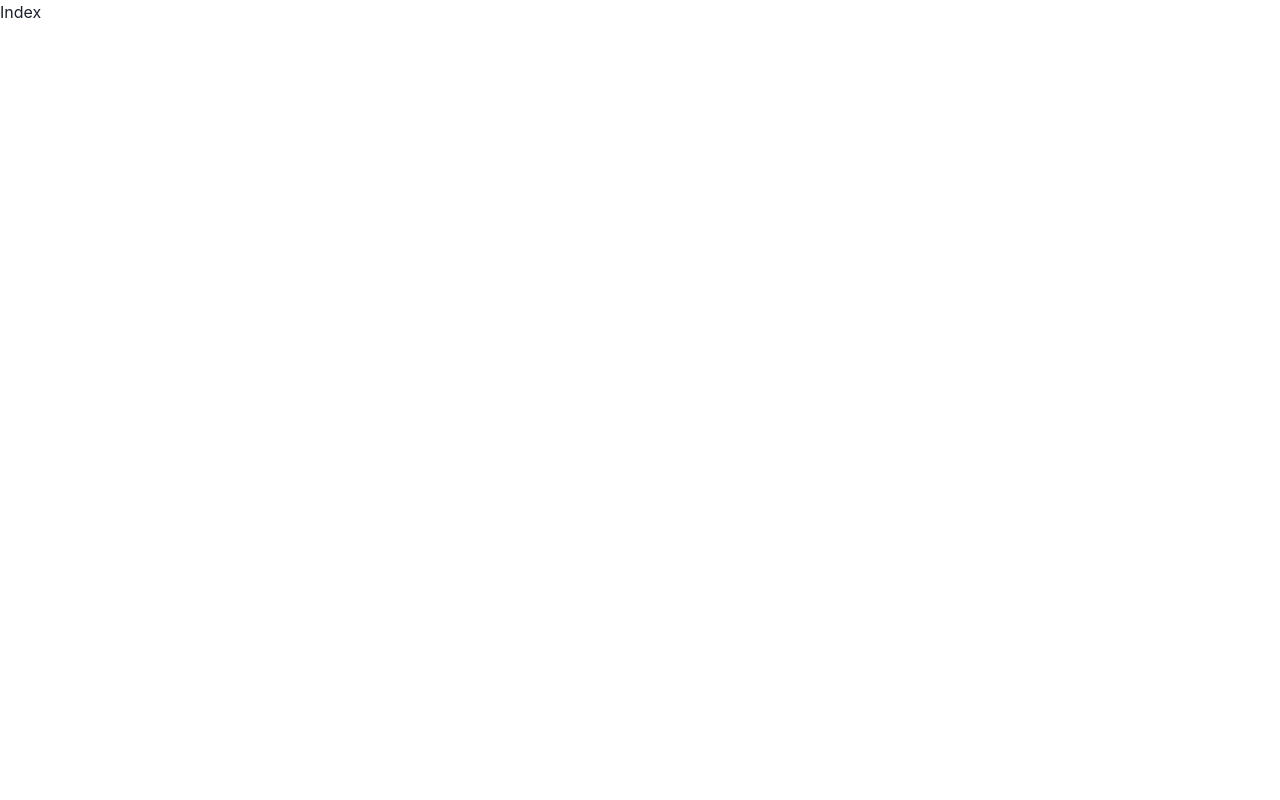
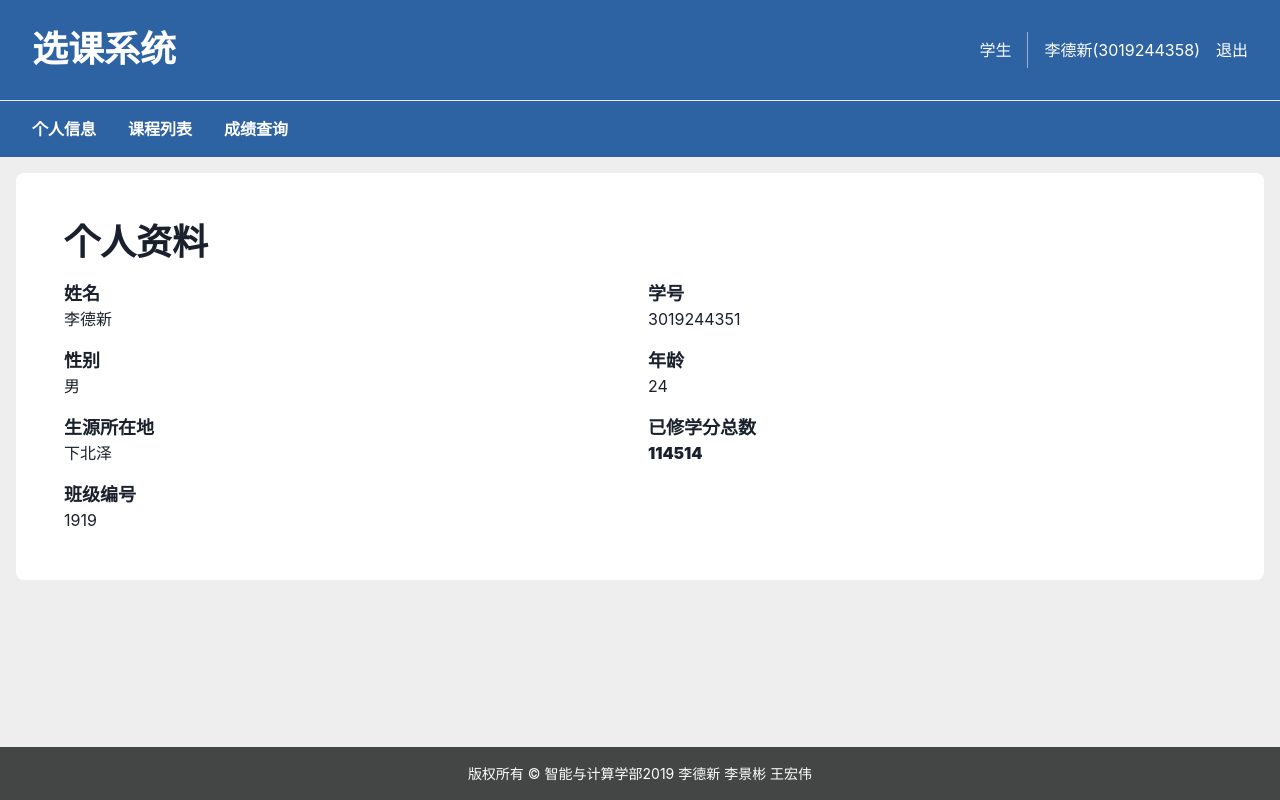
Before and after one commit to TranceDream/class-system, a Next.js app: page / in a window 1280 px wide. Built offline with nearby package versions, Linux system fonts and the light colour scheme.

Commit message:
[feat] 添加了学生端个人信息和选课页面

```diff
--- /dev/null
+++ b/components/student/courses.tsx
@@ -0,0 +1,67 @@
+import { Button, Flex, Heading, Text } from '@chakra-ui/react'
+import { Table, Tbody, Td, Th, Thead, Tr } from '@chakra-ui/table'
+import React from 'react'
+
+export default function Courses() {
+	return (
+		<Flex w='100%' bg='white' p={12} flexDir='column' borderRadius={8}>
+			<Heading size='xl' mb={4}>
+				课程列表
+			</Heading>
+			<Text fontSize='xl' fontWeight='bold'>
+				已选课程
+			</Text>
+			<Table mt={4} variant='simple' size='lg'>
+				<Thead>
+					<Tr>
+						<Th>课程编号</Th>
+						<Th>课程名称</Th>
+						<Th>学时</Th>
+						<Th>学分</Th>
+						<Th>考察方式</Th>
+						<Th>操作</Th>
+					</Tr>
+				</Thead>
+				<Tbody>
+					<Tr>
+						<Td>No.114514</Td>
+						<Td>课程名称</Td>
+						<Td>114514</Td>
+						<Td>1919</Td>
+						<Td>雷普</Td>
+						<Td>
+							<Button>退课</Button>
+						</Td>
+					</Tr>
+				</Tbody>
+			</Table>
+			<Text fontSize='xl' fontWeight='bold' mt={4}>
+				未选课程
+			</Text>
+			<Table mt={4} variant='simple' size='lg'>
+				<Thead>
+					<Tr>
+						<Th>课程编号</Th>
+						<Th>课程名称</Th>
+						<Th>学时</Th>
+						<Th>学分</Th>
+						<Th>考察方式</Th>
+						<Th>操作</Th>
+					</Tr>
+				</Thead>
+				<Tbody>
+					<Tr>
+						<Td>No.114514</Td>
+						<Td>课程名称</Td>
+						<Td>114514</Td>
+						<Td>1919</Td>
+						<Td>雷普</Td>
+						<Td>
+							<Button>选课</Button>
+						</Td>
+					</Tr>
+				</Tbody>
+			</Table>
+		</Flex>
+	)
+}
--- /dev/null
+++ b/components/student/grade.tsx
@@ -0,0 +1,17 @@
+import { Flex, Heading, Select } from '@chakra-ui/react'
+import React from 'react'
+
+export default function Grade() {
+	return (
+		<Flex w='100%' bg='white' p={12} flexDir='column' borderRadius={8}>
+			<Heading size='xl' mb={4}>
+				成绩查询
+			</Heading>
+            <Select variant='filled' placeholder='选择学年'>
+                <option value='2019'>2019</option>
+                <option value='2020'>2020</option>
+                <option value='2021'>2021</option>
+            </Select>
+		</Flex>
+	)
+}
--- /dev/null
+++ b/components/student/info.tsx
@@ -0,0 +1,54 @@
+import { Flex, Text, Heading, SimpleGrid } from '@chakra-ui/react'
+import React from 'react'
+
+export default function Info() {
+	return (
+		<Flex w='100%' bg='white' p={12} flexDir='column' borderRadius={8}>
+			<Heading size='xl'>个人资料</Heading>
+			<SimpleGrid pt={4} columns={2} spacing={4}>
+				<Flex flexDir='column'>
+					<Text fontSize='lg' fontWeight='bold'>
+						姓名
+					</Text>
+					<Text fontSize='md'>李德新</Text>
+				</Flex>
+				<Flex flexDir='column'>
+					<Text fontSize='lg' fontWeight='bold'>
+						学号
+					</Text>
+					<Text fontSize='md'>3019244351</Text>
+				</Flex>
+				<Flex flexDir='column'>
+					<Text fontSize='lg' fontWeight='bold'>
+						性别
+					</Text>
+					<Text fontSize='md'>男</Text>
+				</Flex>
+				<Flex flexDir='column'>
+					<Text fontSize='lg' fontWeight='bold'>
+						年龄
+					</Text>
+					<Text fontSize='md'>24</Text>
+				</Flex>
+				<Flex flexDir='column'>
+					<Text fontSize='lg' fontWeight='bold'>
+						生源所在地
+					</Text>
+					<Text fontSize='md'>下北泽</Text>
+				</Flex>
+				<Flex flexDir='column'>
+					<Text fontSize='lg' fontWeight='bold'>
+						已修学分总数
+					</Text>
+					<Text fontSize='md' fontWeight='black'>114514</Text>
+				</Flex>
+				<Flex flexDir='column'>
+					<Text fontSize='lg' fontWeight='bold'>
+						班级编号
+					</Text>
+					<Text fontSize='md'>1919</Text>
+				</Flex>
+			</SimpleGrid>
+		</Flex>
+	)
+}
--- a/pages/index.tsx
+++ b/pages/index.tsx
@@ -1,9 +1,94 @@
-import { Text } from '@chakra-ui/layout'
-import Head from 'next/head'
-import Image from 'next/image'
+import { Divider, Flex, Heading, Link, Text } from '@chakra-ui/layout'
+import { useRouter } from 'next/router'
+import { useEffect, useState } from 'react'
+import Courses from '../components/student/courses'
+import Grade from '../components/student/grade'
+import StudentInfo from '../components/student/info'
+
+const studentTabs = [
+	{
+		title: '个人信息',
+		component: <StudentInfo />,
+	},
+	{
+		title: '课程列表',
+		component: <Courses />,
+	},
+	{
+		title: '成绩查询',
+		component: <Grade />,
+	},
+]
 
 export default function Home() {
-  return (
-    <Text>Index</Text>
-  )
+	// const router = useRouter()
+	// useEffect(() => {
+	// 	router.push('/login')
+	// })
+	const [tab, setTab] = useState(studentTabs[0])
+	return (
+		<Flex
+			h='100vh'
+			minH='100vh'
+			flexDir='column'
+			bg='#eee'
+			overflowY='auto'>
+			<Flex
+				h={100}
+				bgColor='#2d62a3'
+				flexDir='row'
+				justifyContent='space-between'
+				alignItems='center'>
+				<Heading size='xl' ml={8} fontWeight='bold' color='white'>
+					选课系统
+				</Heading>
+				<Flex mr={8} py={8} h='100%' alignItems='center'>
+					<Text size='md' color='white'>
+						学生
+					</Text>
+					<Divider orientation='vertical' mx={4} />
+					<Text size='md' color='white'>
+						李德新(3019244358)
+					</Text>
+					<Link ml={4} color='white' href='/login'>
+						退出
+					</Link>
+				</Flex>
+			</Flex>
+			<Divider bg='#707070' />
+			<Flex pl={4} flexDir='row' bg='#2d62a3'>
+				{studentTabs.map((e) => {
+					return (
+						<Flex
+							key={e.title}
+							color='white'
+							p={4}
+							onClick={() => {
+								setTab(e)
+							}}
+							cursor='pointer'
+							transition='all 0.25s'
+							sx={{ _hover: { bg: '#ffffff44' } }}>
+							<Text fontWeight='black'>{e.title}</Text>
+						</Flex>
+					)
+				})}
+			</Flex>
+
+			<Flex flex='1' flexDir='column' alignItems='center' p={4}>
+				{tab.component}
+			</Flex>
+			<Flex
+				flexDir='column'
+				w='100%'
+				p={4}
+				justifyContent='center'
+				alignItems='center'
+				bg='#444545'>
+				<Text fontSize='sm' color='white'>
+					版权所有 © 智能与计算学部2019 李德新 李景彬 王宏伟
+				</Text>
+			</Flex>
+		</Flex>
+	)
 }
```
Also changed, not shown: pages/login.tsx (+7 -3 lines).
